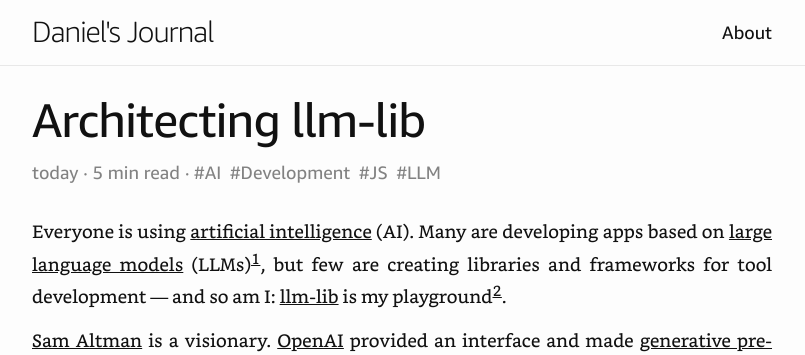
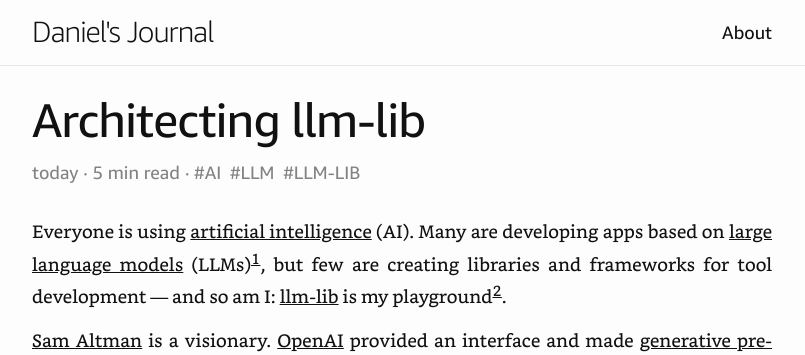
Before and after one commit to danieldietrich/journal, a Jekyll site: the page built from _posts/2024-08-18-architecting-llm-lib.md, in a window 1280 px wide and 900 px high. Shown: the top 355 px of the window, without its empty margins (238-1043 px from the left). Built offline with Jekyll 4.4.1, drawn with Linux system fonts in a browser that asks for light colours.

Commit message:
Edited tags

```diff
--- a/_posts/2024-08-18-architecting-llm-lib.md
+++ b/_posts/2024-08-18-architecting-llm-lib.md
@@ -1,7 +1,7 @@
 ---
 layout: post
 title: "Architecting llm-lib"
-tags: AI Development JS LLM
+tags: AI LLM LLM-LIB
 image: /assets/img/daniel.webp
 ---
 
```
